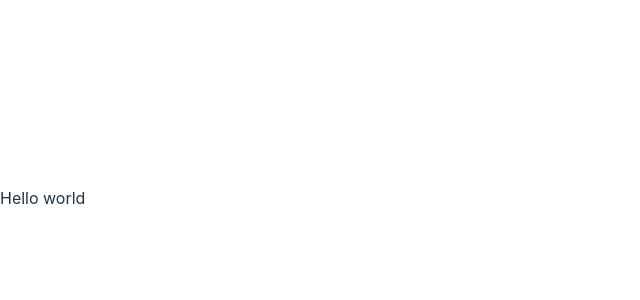
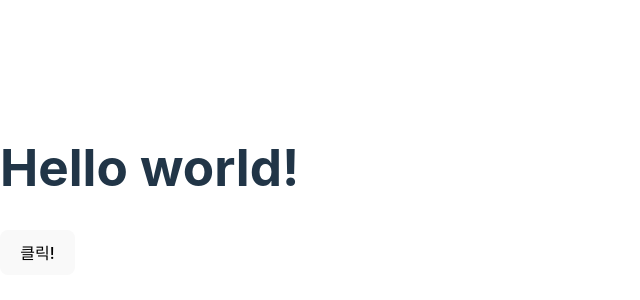
Before and after one commit to rondido/DEF2_beginner, a React (Vite) app: page / in a window 1280 px wide. Shown: the part 202-502 px from the top of the page, without its empty margins (0-640 px from the left). Built offline with nearby package versions, Linux system fonts and the light colour scheme.

Commit message:
241005 수업

```diff
--- a/src/App.tsx
+++ b/src/App.tsx
@@ -1,5 +1,46 @@
+import { useState } from 'react'
+
+interface Movie {
+  Poster: string
+  Title: string
+  Type: string
+  imdbID: string
+}
+
 function App() {
-  return <div>Hello world</div>
+  const [message, setMessage] = useState('Hello world!')
+  const [movies, setMovies] = useState<Movie[]>([])
+  const [isRed, setIsRed] = useState(false)
+
+  function handleClick() {
+    setMessage('Good Moring') //재할당
+    fetchMovies()
+  }
+
+  async function fetchMovies() {
+    const res = await fetch('https://omdbapi.com?apikey=7035c60c&s=avengers')
+    const data = await res.json()
+    setMovies(data.Search)
+  }
+
+  return (
+    <>
+      <h1 className={isRed ? 'active' : ''}>{message}</h1>
+      <button onClick={handleClick}>클릭!</button>
+      <ul>
+        {movies.map(movie => (
+          <li key={movie.imdbID}>
+            <img
+              src={movie.Poster}
+              alt={movie.Title}
+              width={50}
+            />
+            {movie.Title}
+          </li>
+        ))}
+      </ul>
+    </>
+  )
 }
 
 export default App
```
